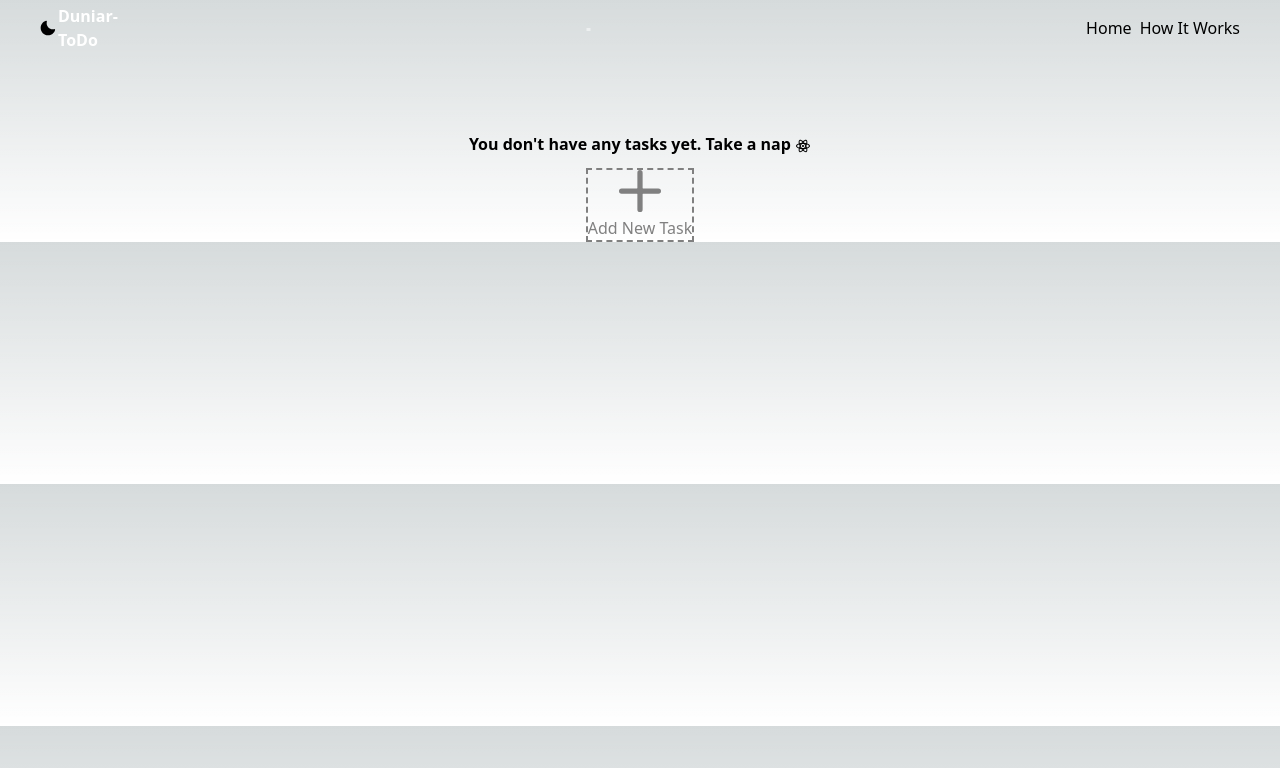
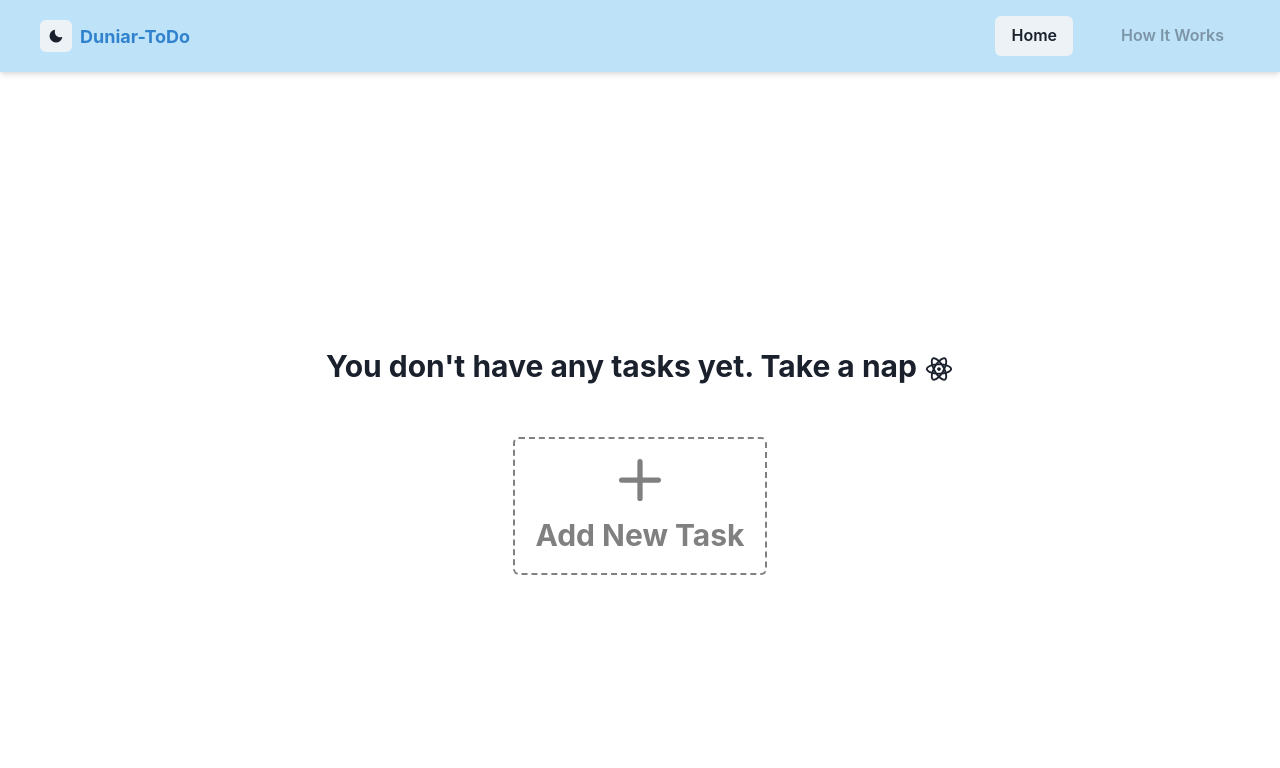
Before and after one commit to Rezaabdi78/duniar-frontend-task, a Next.js app: page / in a window 1280 px wide. Shown: the top 768 px of the page. Built offline with nearby package versions, Linux system fonts and the light colour scheme.

Commit message:
corrected my mistake ... (acciedntally commented ui provider )

```diff
--- a/pages/_app.tsx
+++ b/pages/_app.tsx
@@ -5,10 +5,10 @@ import { TaskContextProvider } from "@/utils/context";
 
 export default function App({ Component, pageProps }: AppProps) {
 	return (
-		// <ChakraProvider>
-		// 	<TaskContextProvider>
-		<Component {...pageProps} />
-		//</TaskContextProvider>
-		//</ChakraProvider>
+		<ChakraProvider>
+			<TaskContextProvider>
+				<Component {...pageProps} />
+			</TaskContextProvider>
+		</ChakraProvider>
 	);
 }
```
Also changed, not shown: tsconfig.json (+7 -1 lines).
